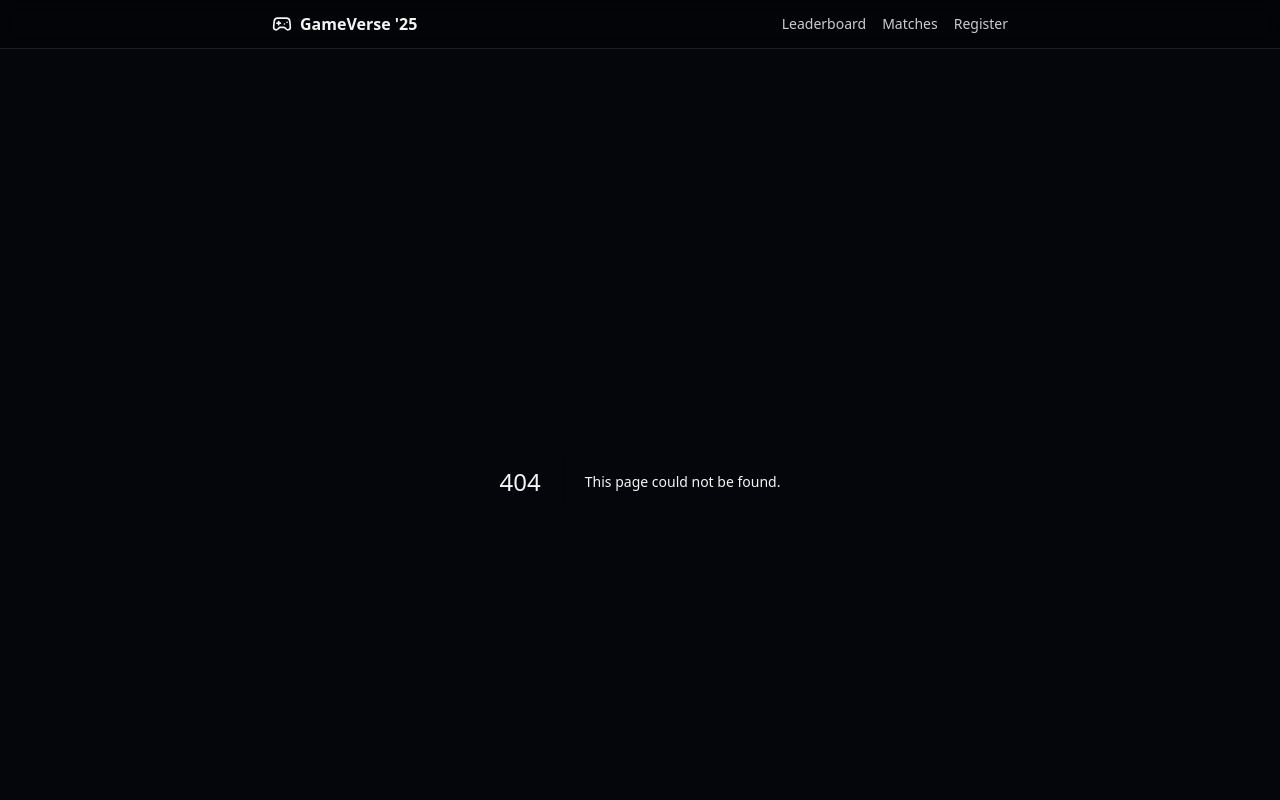
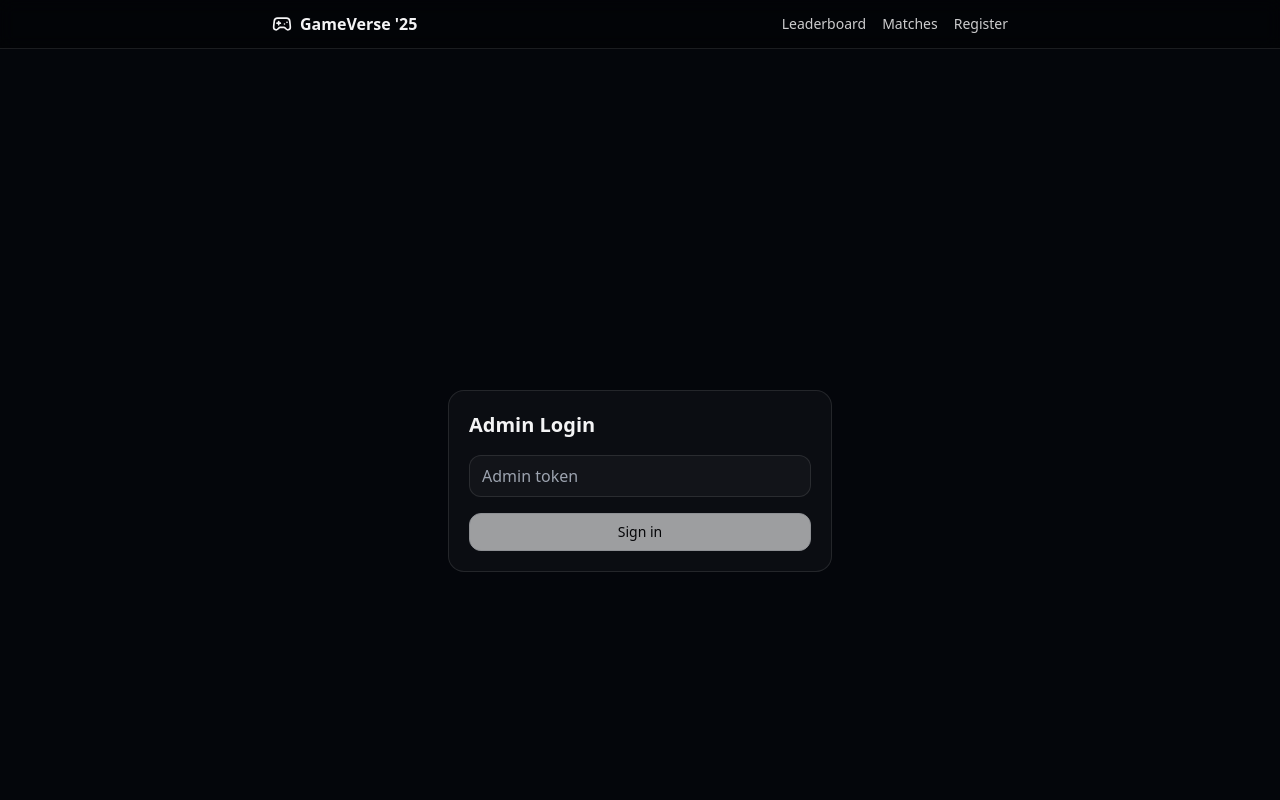
Before and after one commit to shobith-s/GameVerse_25, a Next.js app: page /admin/login in a window 1280 px wide. Before the commit this address had no page. Shown: the top 800 px of the page. Built offline with nearby package versions, Linux system fonts and the light colour scheme.

Commit message:
middleware.ts and a login page

```diff
--- /dev/null
+++ b/app/admin/login/page.tsx
@@ -0,0 +1,53 @@
+"use client";
+
+import { useRouter, useSearchParams } from "next/navigation";
+import { useState, useTransition } from "react";
+
+export default function AdminLoginPage() {
+  const [token, setToken] = useState("");
+  const [err, setErr] = useState("");
+  const [pending, start] = useTransition();
+  const router = useRouter();
+  const sp = useSearchParams();
+  const next = sp.get("next") || "/dashboard/results/manual";
+
+  const submit = () => {
+    setErr("");
+    start(async () => {
+      const res = await fetch("/api/admin/login", {
+        method: "POST",
+        headers: { "content-type": "application/json" },
+        body: JSON.stringify({ token }),
+      });
+      if (!res.ok) {
+        const j = await res.json().catch(() => ({}));
+        setErr(j?.error || "Invalid token");
+        return;
+      }
+      router.push(next);
+    });
+  };
+
+  return (
+    <main className="min-h-screen flex items-center justify-center px-4">
+      <div className="w-full max-w-sm space-y-4 rounded-2xl border border-white/10 bg-white/[0.03] p-5">
+        <h1 className="text-xl font-semibold">Admin Login</h1>
+        <input
+          type="password"
+          placeholder="Admin token"
+          value={token}
+          onChange={(e) => setToken(e.target.value)}
+          className="w-full rounded-xl bg-white/[0.03] border border-white/10 px-3 py-2"
+        />
+        {err && <p className="text-sm text-red-400">{err}</p>}
+        <button
+          onClick={submit}
+          disabled={pending || !token}
+          className="w-full inline-flex items-center justify-center rounded-xl px-4 py-2 text-sm font-medium border bg-white text-black hover:bg-white/90 disabled:opacity-60"
+        >
+          {pending ? "Signing in…" : "Sign in"}
+        </button>
+      </div>
+    </main>
+  );
+}
```
Also changed, not shown: middleware.ts (added, +32 -0 lines).
